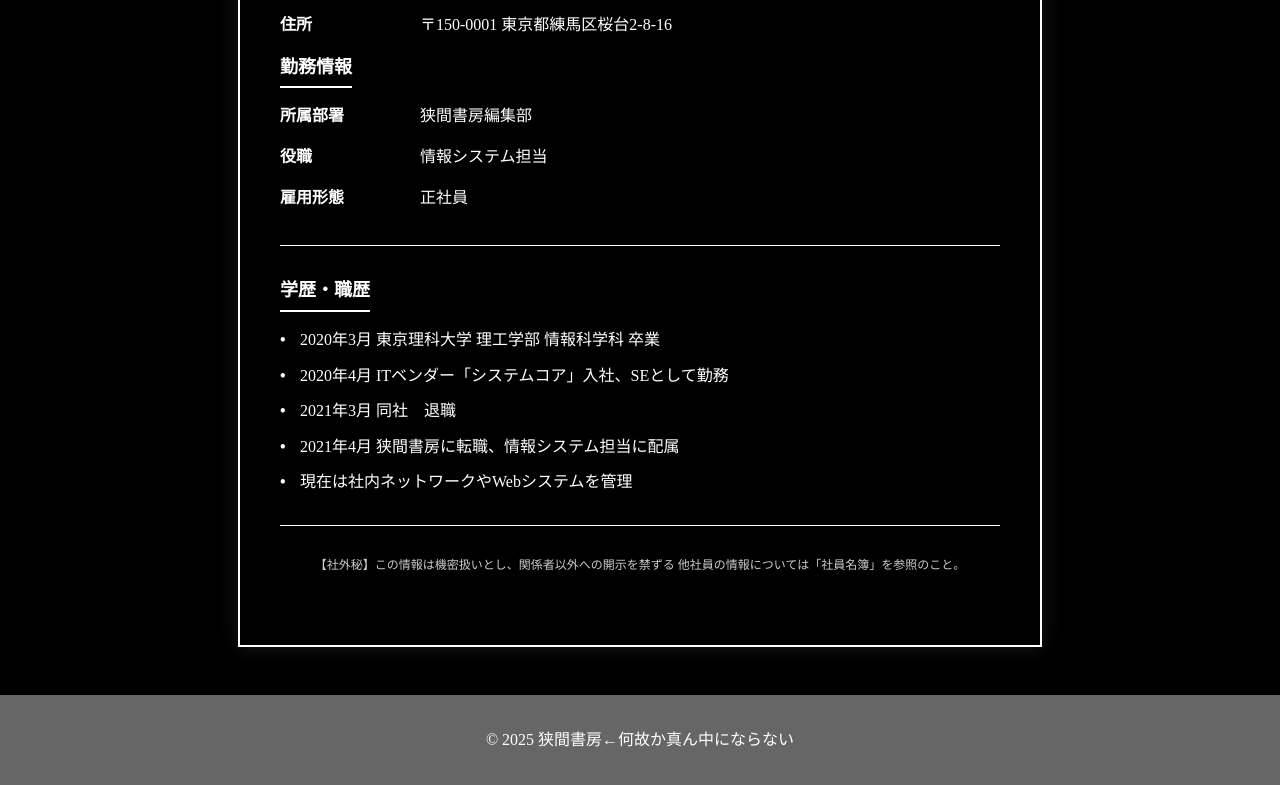
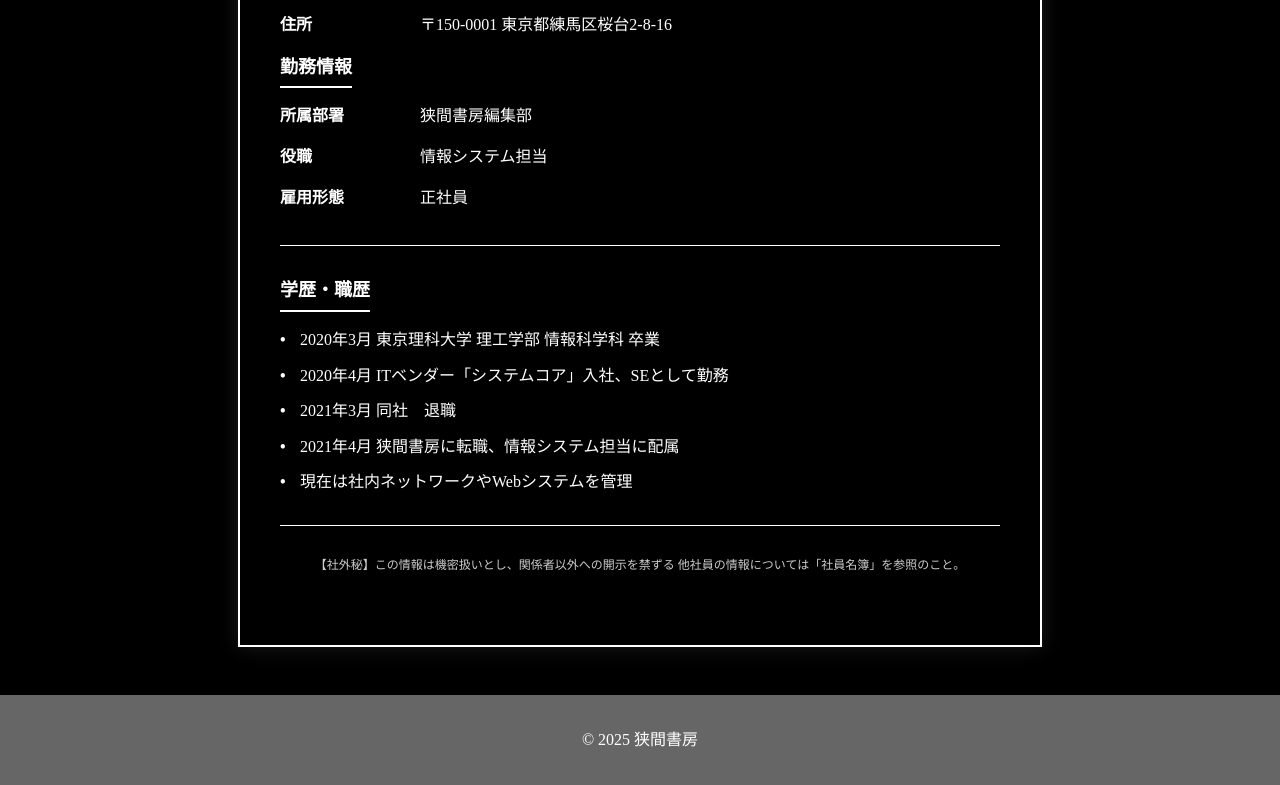
Before and after one commit to hazamashobo/hukui, a plain HTML site: page index.html in a window 1280 px wide. Shown: the part 683-1468 px from the top of the page. Drawn offline with Linux system fonts and the light colour scheme.

Commit message:
Update index.html

```diff
--- a/index.html
+++ b/index.html
@@ -349,7 +349,7 @@
         </div>
     </div>
 <footer>
-<p>© 2025 狭間書房←何故か真ん中にならない</p>
+<p>© 2025 狭間書房</p>
 </footer>
 </body>
 </html>
```
